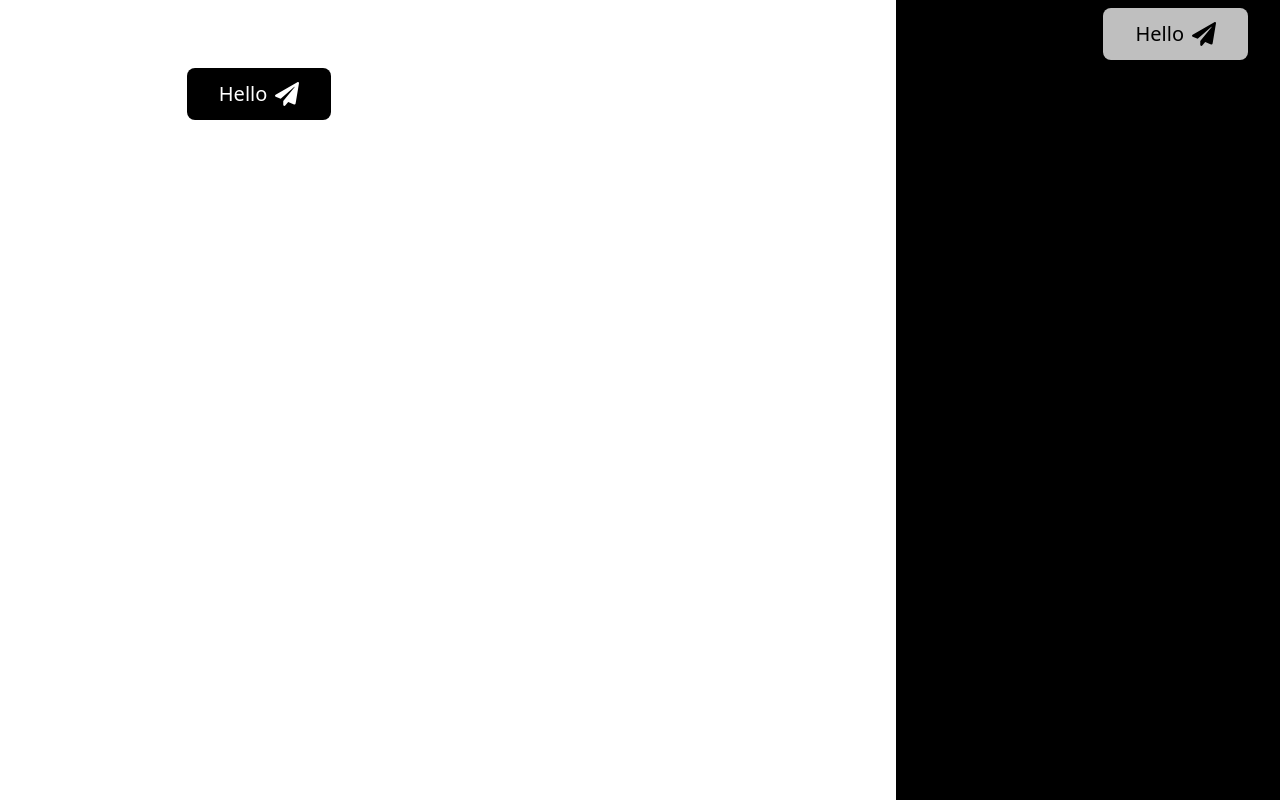
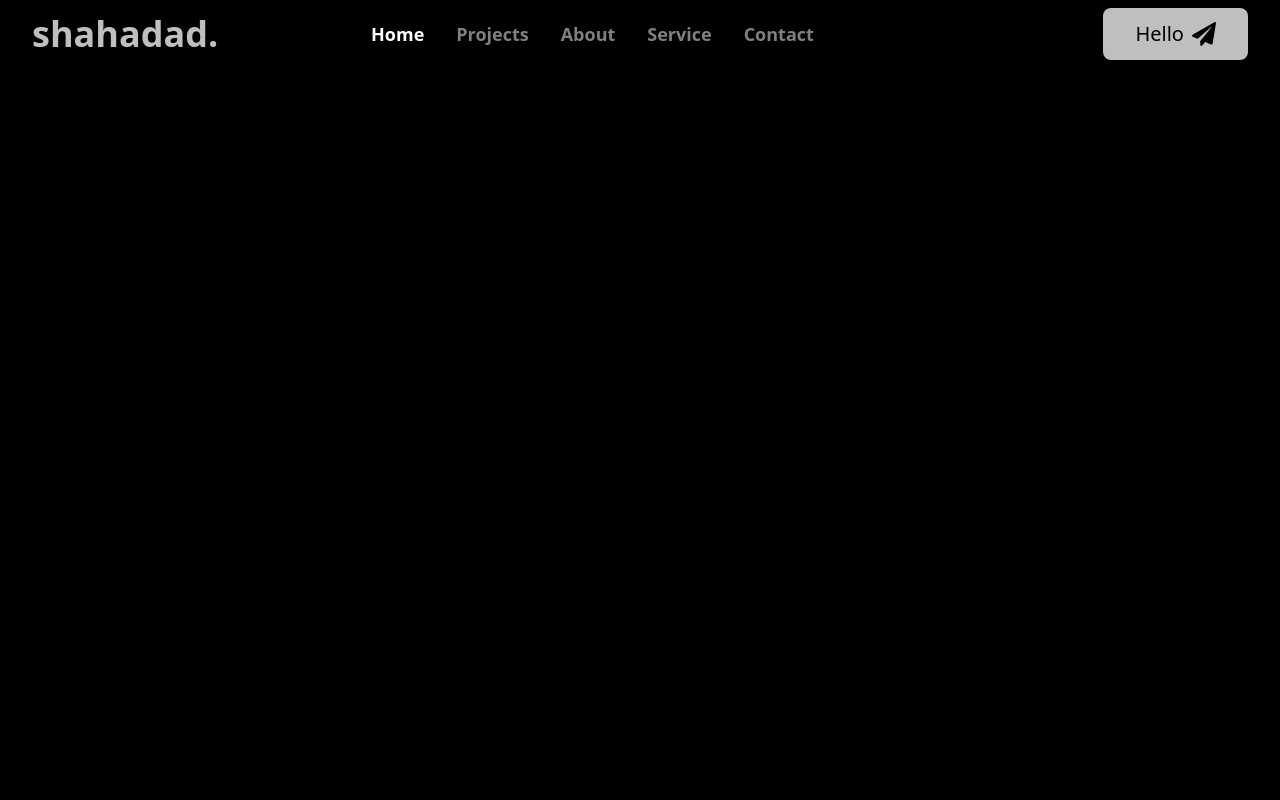
Before and after one commit to mdshahadad/portfolio, a React (Vite) app: page / in a window 1280 px wide. Built offline with nearby package versions, Linux system fonts and the light colour scheme.

Commit message:
Added responsive navbar

```diff
--- a/src/Components/Components/Navbar/Navbar.jsx
+++ b/src/Components/Components/Navbar/Navbar.jsx
@@ -40,15 +40,39 @@ const Navbar = () => {
                             className="text-white opacity-75 font-bold text-3xl md:text-4xl text-center mb-4 md:mb-0 mt-1 md:mt-0 cursor-pointer">shahadad.</h2>
                     </Link>
                 </div>
-
-                <div>
                 {/* Navigation menu */}
 
                 <div>
-                        <ul className={`md:flex bg-white w-full pt-5 transition-all duration-700 h-screen space-y-4 pl-8 ${openClose === true ? "left-0 top-0 absolute z-10" : "absolute -left-96 top-0 z-10"}`}>
+                    <ul className={`md:flex hidden`}>
+
+                        {
+                            navbar.map((menu, index) => (
+                                <NavLink
+                                    onClick={() => setOpenClose(!openClose)}
+                                    className={navbarClasses}
+                                    title={menu?.title}
+                                    to={menu?.link}
+                                    key={index}
+                                    end
+                                >
+                                    <h3 className={`text-sm md:text-lg origin-left whitespace-pre transition-transform duration-700 mx-4
+                                    ${openClose === true ? "text-black text-lg" : ""}`}
+                                    >{menu?.title}</h3>
+                                </NavLink>
+                            ))
+                        }
+                    </ul>
+                </div>
+
+
+                <div>
+                    <ul className={`md:hidden block md:bg-transparent bg-white w-full md:pt-0 pt-5 transition-all duration-700 md:h-0 h-screen space-y-4 md:pl-0 pl-8
+                            ${openClose === true ? "left-0 top-0 absolute z-10" : "absolute -left-96 top-0 z-10"}`}>
+
                         <div className='flex justify-end mr-4'>
-                                <button><RxCross2 onClick={() => setOpenClose(!openClose)} className='text-5xl' /> </button>
+                            <button><RxCross2 onClick={() => setOpenClose(!openClose)} className='text-5xl md:hidden' /> </button>
                         </div>
+
                         {
                             navbar.map((menu, index) => (
                                 <NavLink
@@ -67,7 +91,7 @@ const Navbar = () => {
                         }
                         <Link to="/contact">
                             <button
-                                    className="bg-black md:border-0 text-white hover:opacity-100 px-6 py-2 md:px-8 md:py-3 rounded-lg font-medium flex items-center lg:text-xl text-lg hover:scale-110 hover:outline-dotted hover:bg-transparent hover:text-white transition-all mt-8"
+                                className="bg-black md:border-0 text-white hover:opacity-100 px-6 py-2 md:px-8 md:py-3 rounded-lg font-medium flex items-center lg:text-xl text-lg hover:scale-110 hover:outline-dotted hover:bg-transparent hover:text-white transition-all mt-8 md:hidden"
                             >Hello <FaPaperPlane className="ml-2 lg:text-2xl text-xl"></FaPaperPlane></button>
                         </Link>
                     </ul>
@@ -90,7 +114,6 @@ const Navbar = () => {
                     </Link>
                 </div>
             </div>
-            </div>
         </nav>
     );
 };
```
Lines whose indentation alone changed are shown as unchanged.
